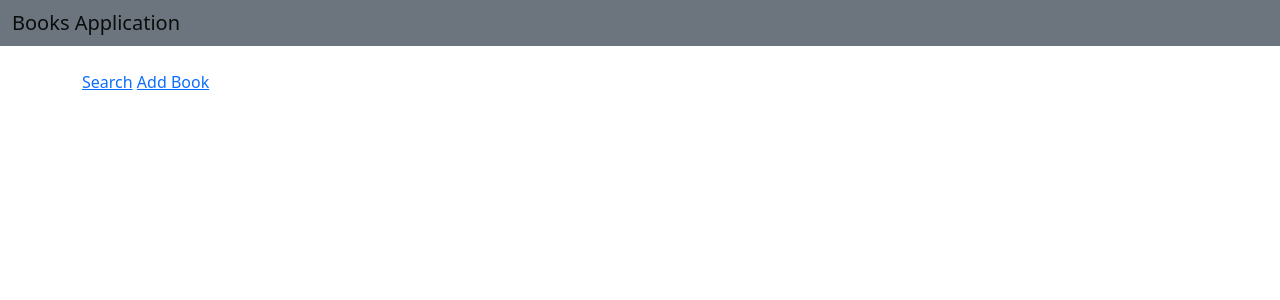
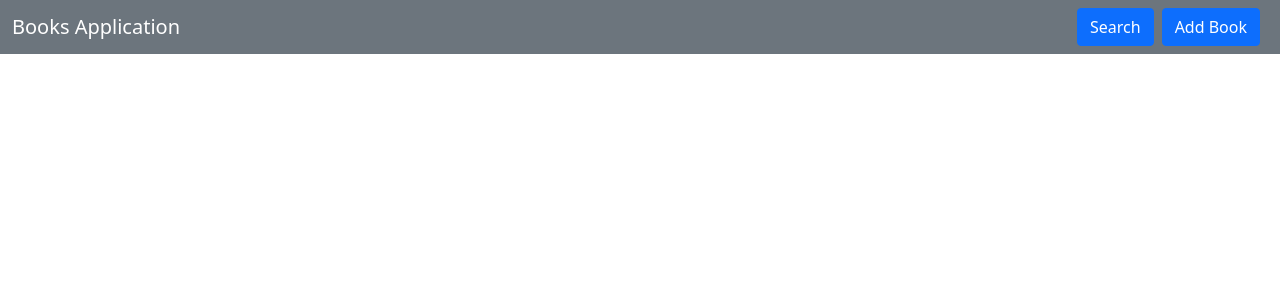
Before and after one commit to raj3k/book_app, a Django app: page / in a window 1280 px wide. Shown: the top 300 px of the page. Run offline with Django 3.2, Linux system fonts and the light colour scheme; data that the repository does not hold is empty.

Commit message:
add book and search buttons moved from app base template to project template

```diff
--- a/books/templates/books/base.html
+++ b/books/templates/books/base.html
@@ -20,6 +20,4 @@
         </div>
         {% endfor %}
     </div>
-    <a href="/book-search">Search</a>
-    <a href="/book-add">Add Book</a>
 {% endblock %}
--- a/templates/base.html
+++ b/templates/base.html
@@ -8,10 +8,14 @@
     <title>Books Applications</title>
 </head>
 {% comment %} Navigation Bar {% endcomment %}
-<nav class="navbar navbar-light" style="background-color: #6c757d;">
+<nav class="navbar navbar-dark" style="background-color: #6c757d;">
     <div class="container-fluid">
         <div class="navbar-header">
             <a class="navbar-brand" href="/">Books Application</a>
+        </div>
+        <div class="d-flex">
+            <a class="btn btn-primary me-2" href="/book-search" role="button">Search</a>
+            <a class="btn btn-primary me-2" href="/book-add" role="button">Add Book</a>
         </div>
     </div>
 </nav>
```
